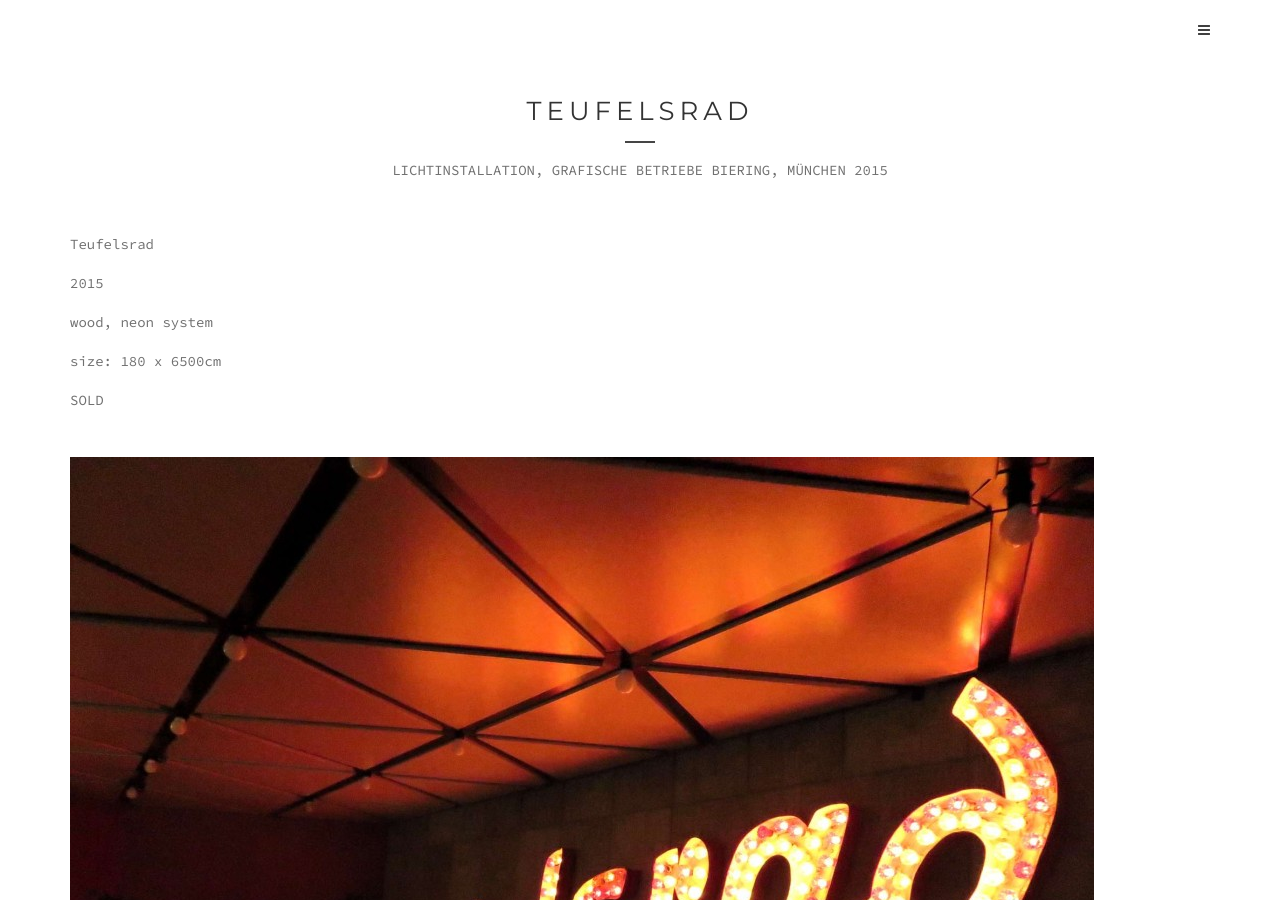
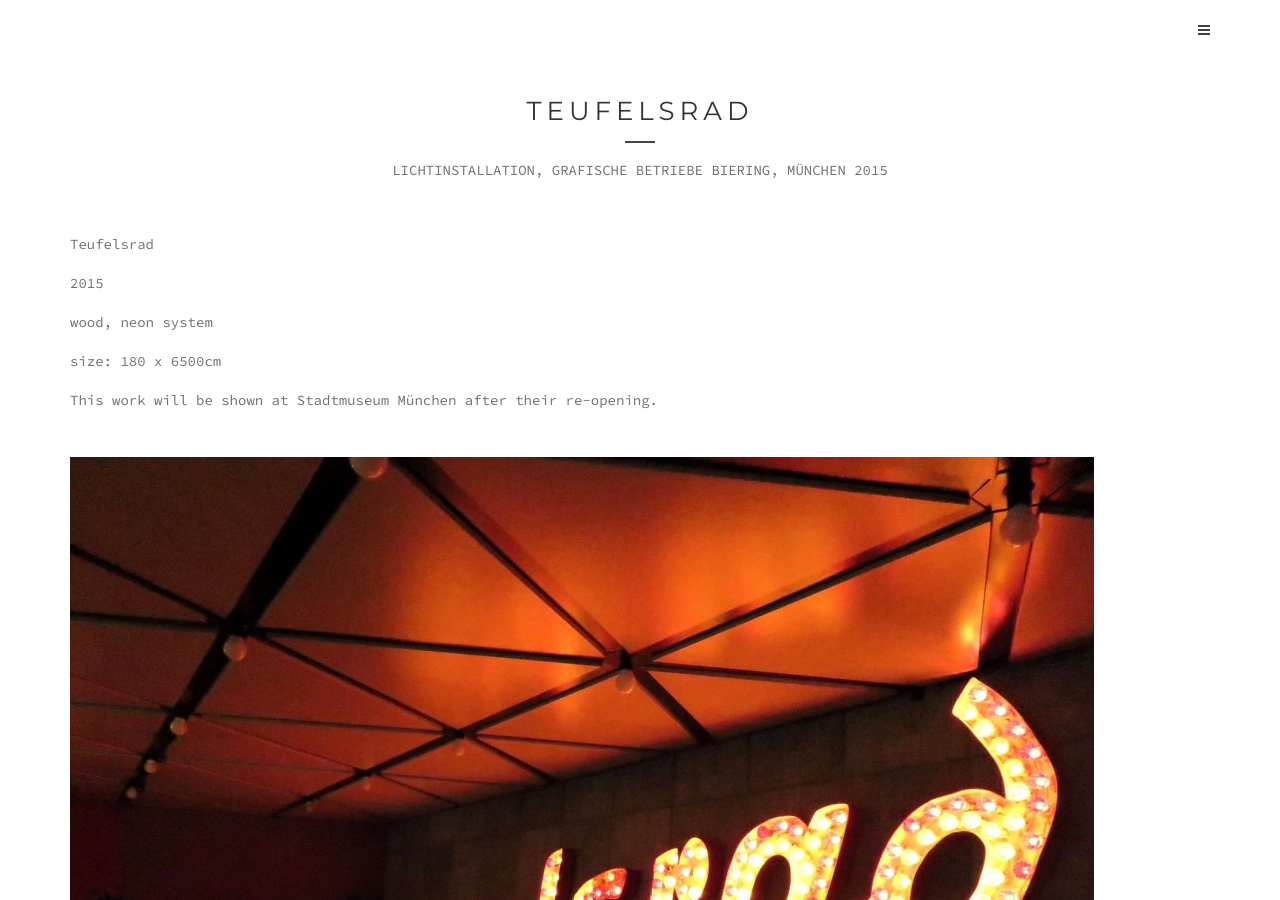
Before and after one commit to geomaedr/emanuelmooner, a Jekyll site: the page built from _portfolio/teufelsrad.md, in a window 1280 px wide and 900 px high. Built offline with Jekyll 4.4.1, drawn with Linux system fonts in a browser that asks for light colours.

Commit message:
Update teufelsrad.md

```diff
--- a/_portfolio/teufelsrad.md
+++ b/_portfolio/teufelsrad.md
@@ -15,7 +15,7 @@ wood, neon system
 
 size: 180 x 6500cm
 
-SOLD
+This work will be shown at Stadtmuseum München after their re-opening.
 
 ![Crash Door]({{ site.baseurl }}/uploads/2016/02/Teufelsrad-1024x768.jpg)
 
```
